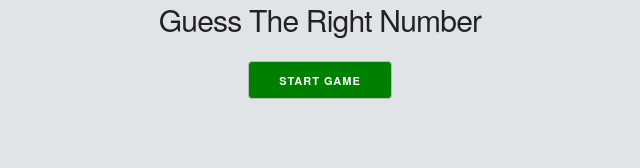
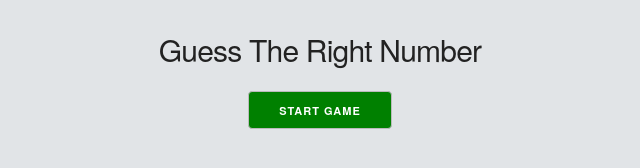
Before and after one commit to Rahul-1504022/number_guesser_game, a plain HTML site: page index.html in a window 1280 px wide. Shown: the whole page, without its empty margins (320-960 px from the left). Drawn offline with nearby package versions, Linux system fonts and the light colour scheme.

Commit message:
some css change

```diff
--- a/index.html
+++ b/index.html
@@ -14,7 +14,7 @@
 
 <body>
     <div style="text-align: center;background-color: rgba(218, 222, 226, 0.803);height: 100%;">
-        <div class="container">
+        <div class="container" style="padding: 30px 0px 0px 0px ;">
             <h4 style="text-align: cneter;">Guess The Right Number</h4>
             <button id="start" type="button" style="background-color: green;color: white;">START GAME</button>
         </div>
```
